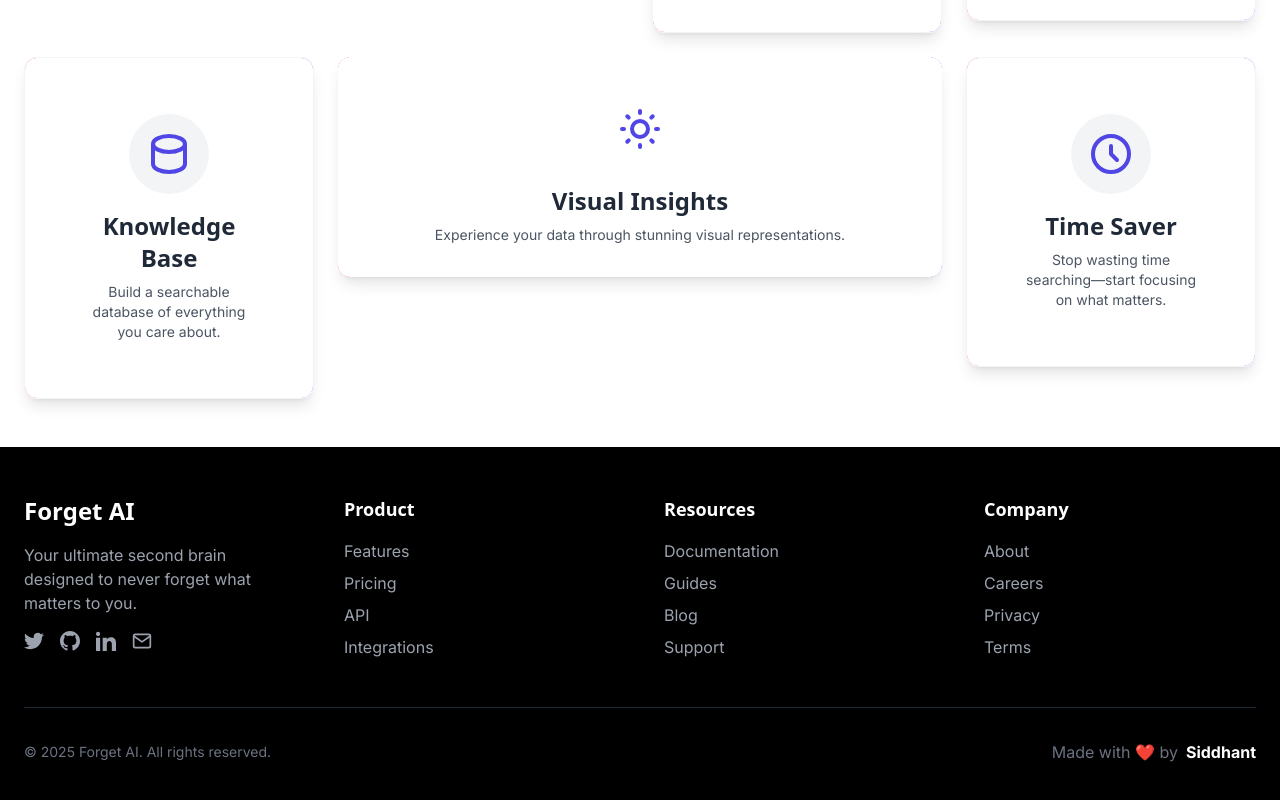
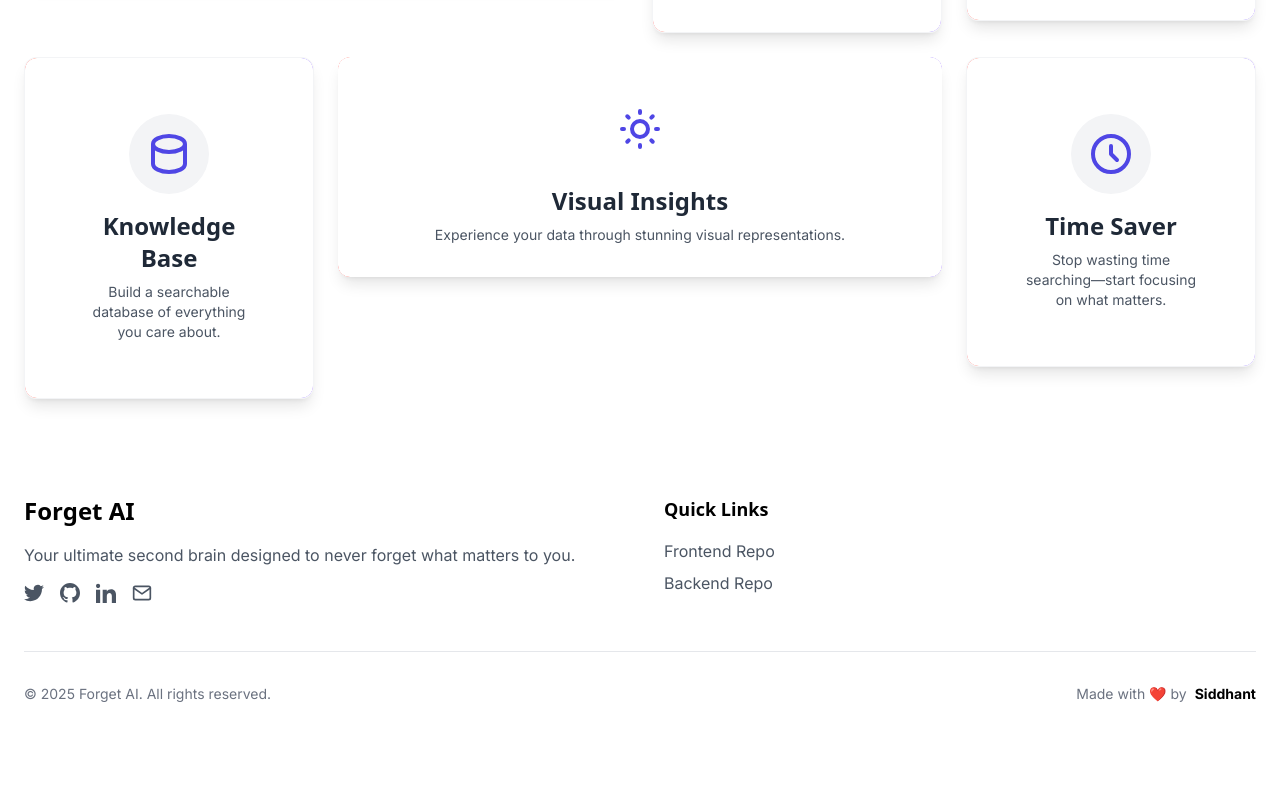
Before and after one commit to sidgupt12/forgetai, a Next.js app: page / in a window 1280 px wide. Shown: the part 1402-2202 px from the top of the page. After the commit the page ends 2154 px from the top, so only its background shows below. Built offline with nearby package versions, Linux system fonts and the light colour scheme; no server answers.

Commit message:
minor UI changes

```diff
--- a/app/components/Footer.js
+++ b/app/components/Footer.js
@@ -2,7 +2,6 @@
 
 import Link from 'next/link';
 
-// Simple social media icons
 const TwitterIcon = () => (
   <svg xmlns="http://www.w3.org/2000/svg" width="20" height="20" viewBox="0 0 24 24" fill="currentColor">
     <path d="M23.953 4.57a10 10 0 01-2.825.775 4.958 4.958 0 002.163-2.723c-.951.555-2.005.959-3.127 1.184a4.92 4.92 0 00-8.384 4.482C7.69 8.095 4.067 6.13 1.64 3.162a4.822 4.822 0 00-.666 2.475c0 1.71.87 3.213 2.188 4.096a4.904 4.904 0 01-2.228-.616v.06a4.923 4.923 0 003.946 4.827 4.996 4.996 0 01-2.212.085 4.936 4.936 0 004.604 3.417 9.867 9.867 0 01-6.102 2.105c-.39 0-.779-.023-1.17-.067a13.995 13.995 0 007.557 2.209c9.053 0 13.998-7.496 13.998-13.985 0-.21 0-.42-.015-.63A9.935 9.935 0 0024 4.59z" />
@@ -32,68 +31,58 @@ export default function Footer() {
   const currentYear = new Date().getFullYear();
 
   return (
-    <footer className="bg-true-black text-white">
-      <div className="max-w-7xl mx-auto px-6 py-12">
-        <div className="grid grid-cols-1 md:grid-cols-4 gap-12">
+    <footer className="bg-white text-black dark:bg-true-black dark:text-white">
+      <div className="max-w-7xl mx-auto px-4 sm:px-6 py-8 sm:py-12">
+        {/* Two column grid with better responsive behavior */}
+        <div className="grid grid-cols-1 sm:grid-cols-2 gap-8 sm:gap-12">
+          {/* Left column - original content */}
           <div className="space-y-4">
-            <h3 className="text-2xl font-bold mb-4">Forget AI</h3>
-            <p className="text-gray-400">
+            <h3 className="text-xl sm:text-2xl font-bold mb-3 sm:mb-4">Forget AI</h3>
+            <p className="text-gray-600 dark:text-gray-400 text-sm sm:text-base">
               Your ultimate second brain designed to never forget what matters to you.
             </p>
-            <div className="flex space-x-4 mt-6">
-              <Link href="https://twitter.com" className="text-gray-400 hover:text-white transition-colors">
+            <div className="flex space-x-4 mt-4 sm:mt-6">
+              <Link href="https://x.com/s0lomate" className="text-gray-600 dark:text-gray-400 hover:text-black dark:hover:text-white transition-colors">
                 <TwitterIcon />
               </Link>
-              <Link href="https://github.com" className="text-gray-400 hover:text-white transition-colors">
+              <Link href="https://github.com/sidgupt12" className="text-gray-600 dark:text-gray-400 hover:text-black dark:hover:text-white transition-colors">
                 <GitHubIcon />
               </Link>
-              <Link href="https://linkedin.com" className="text-gray-400 hover:text-white transition-colors">
+              <Link href="https://www.linkedin.com/in/siddhantgupta12/" className="text-gray-600 dark:text-gray-400 hover:text-black dark:hover:text-white transition-colors">
                 <LinkedInIcon />
               </Link>
-              <Link href="mailto:contact@example.com" className="text-gray-400 hover:text-white transition-colors">
+              <Link href="mailto:sidgupt12@gmail.com" className="text-gray-600 dark:text-gray-400 hover:text-black dark:hover:text-white transition-colors">
                 <EmailIcon />
               </Link>
             </div>
           </div>
 
-          <div>
-            <h4 className="text-lg font-semibold mb-4">Product</h4>
+          {/* Right column - quick links */}
+          <div className="space-y-3 sm:space-y-4">
+            <h4 className="text-lg font-semibold mb-2">Quick Links</h4>
             <ul className="space-y-2">
-              <li><Link href="#" className="text-gray-400 hover:text-white transition-colors">Features</Link></li>
-              <li><Link href="#" className="text-gray-400 hover:text-white transition-colors">Pricing</Link></li>
-              <li><Link href="#" className="text-gray-400 hover:text-white transition-colors">API</Link></li>
-              <li><Link href="#" className="text-gray-400 hover:text-white transition-colors">Integrations</Link></li>
-            </ul>
-          </div>
-
-          <div>
-            <h4 className="text-lg font-semibold mb-4">Resources</h4>
-            <ul className="space-y-2">
-              <li><Link href="#" className="text-gray-400 hover:text-white transition-colors">Documentation</Link></li>
-              <li><Link href="#" className="text-gray-400 hover:text-white transition-colors">Guides</Link></li>
-              <li><Link href="#" className="text-gray-400 hover:text-white transition-colors">Blog</Link></li>
-              <li><Link href="#" className="text-gray-400 hover:text-white transition-colors">Support</Link></li>
-            </ul>
-          </div>
-
-          <div>
-            <h4 className="text-lg font-semibold mb-4">Company</h4>
-            <ul className="space-y-2">
-              <li><Link href="#" className="text-gray-400 hover:text-white transition-colors">About</Link></li>
-              <li><Link href="#" className="text-gray-400 hover:text-white transition-colors">Careers</Link></li>
-              <li><Link href="#" className="text-gray-400 hover:text-white transition-colors">Privacy</Link></li>
-              <li><Link href="#" className="text-gray-400 hover:text-white transition-colors">Terms</Link></li>
+              <li>
+                <Link href="https://github.com/sidgupt12/forgetai" className="text-sm sm:text-base text-gray-600 dark:text-gray-400 hover:text-black dark:hover:text-white transition-colors">
+                  Frontend Repo
+                </Link>
+              </li>
+              <li>
+                <Link href="https://github.com/sidgupt12/forgetai-backend" className="text-sm sm:text-base text-gray-600 dark:text-gray-400 hover:text-black dark:hover:text-white transition-colors">
+                  Backend Repo
+                </Link>
+              </li>
             </ul>
           </div>
         </div>
 
-        <div className="border-t border-gray-800 mt-12 pt-8 flex flex-col md:flex-row justify-between items-center">
-          <p className="text-gray-500 text-sm mb-4 md:mb-0">
+        {/* Bottom section with copyright and credit */}
+        <div className="border-t border-gray-200 dark:border-gray-800 mt-8 sm:mt-12 pt-6 sm:pt-8 flex flex-col sm:flex-row justify-between items-center">
+          <p className="text-gray-500 text-xs sm:text-sm mb-4 sm:mb-0">
             &copy; {currentYear} Forget AI. All rights reserved.
           </p>
           <div className="flex items-center">
-            <span className="text-gray-500 mr-2">Made with ❤️ by</span>
-            <span className="font-bold text-white">Siddhant</span>
+            <span className="text-gray-500 text-xs sm:text-sm mr-2">Made with ❤️ by</span>
+            <span className="font-bold text-black dark:text-white text-xs sm:text-sm">Siddhant</span>
           </div>
         </div>
       </div>
```
